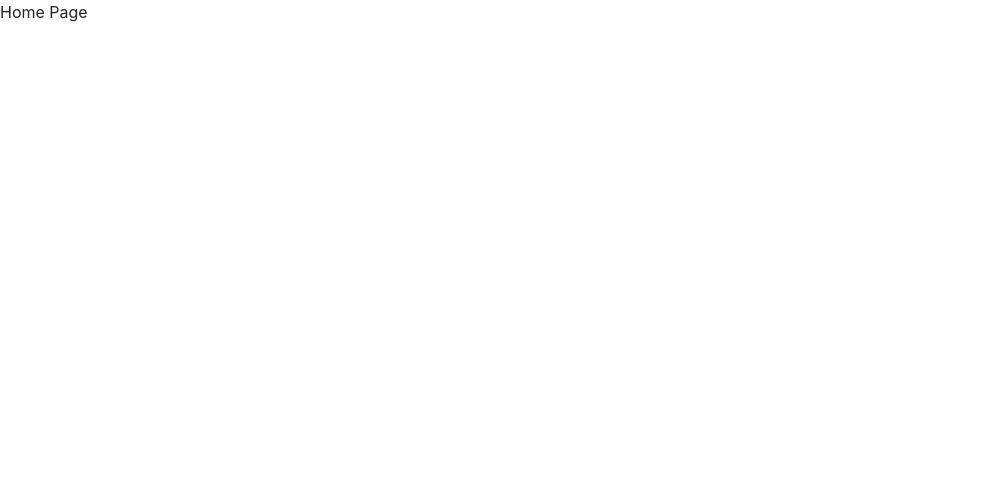
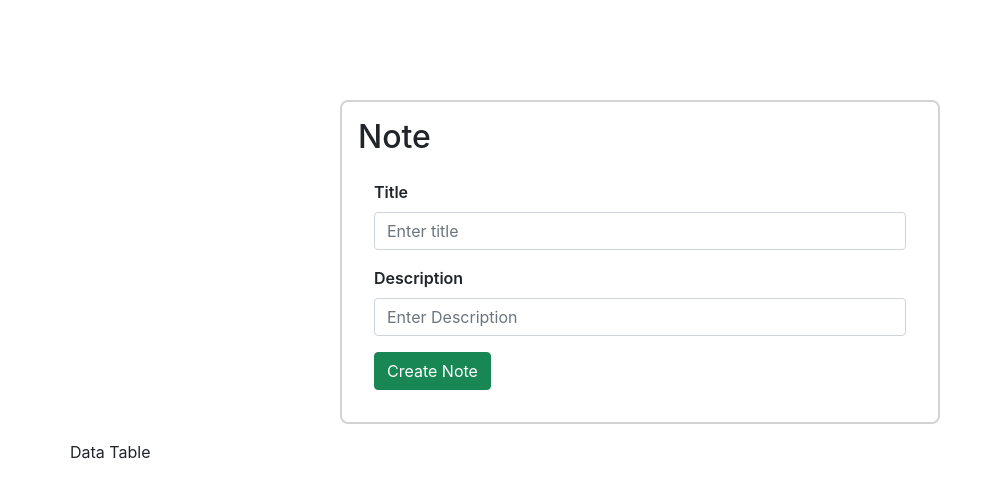
Before and after one commit to jatinkmr/mern_task, a React (Create React App) app in the folder frontend/: page /home in a window 1280 px wide. Shown: the top 498 px of the page, without its empty margins (0-1002 px from the left). Built offline with nearby package versions, Linux system fonts and the light colour scheme; sample sign-in values are in the browser's storage.

Commit message:
note creation done

```diff
--- /dev/null
+++ b/frontend/src/Services/NoteService.js
@@ -0,0 +1,18 @@
+import axios from 'axios'
+
+let headerConfig = {
+    headers: {
+        'Content-Type': 'application/json',
+        'auth-token': localStorage.getItem('auth-token')
+    }
+}
+
+const taskCreationUrl = 'http://localhost:8023/api/v1/create-task'
+const taskCreationService = async reqBodyData => {
+    return await axios.post(taskCreationUrl, reqBodyData, headerConfig)
+}
+
+// eslint-disable-next-line import/no-anonymous-default-export
+export default {
+    taskCreationService
+}
--- a/frontend/src/components/Home.js
+++ b/frontend/src/components/Home.js
@@ -1,9 +1,77 @@
-import React from "react"
+import React, { useState } from "react"
+import './App.css'
+import { Container, Row } from 'reactstrap'
+import { toast } from 'react-toastify'
+import TaskForm from "./TaskForm"
+import NoteService from '../Services/NoteService'
 
-function Home() {
+const Home = () => {
+    const [formData, setFormData] = useState({
+        title: '',
+        description: ''
+    })
+
+    const handleFormChange = (ev) => {
+        setFormData({
+            ...formData,
+            [ev.target.name]: ev.target.value
+        })
+    }
+
+    const handleTaskCreation = async () => {
+        if (!formData.title) {
+            return toast.error('Please enter title', {
+                position: 'top-right',
+                autoClose: 3000
+            })
+        }
+        if (!formData.description) {
+            return toast.error('Please enter description', {
+                position: 'top-right',
+                autoClose: 3000
+            })
+        }
+        try {
+            const response = await NoteService.taskCreationService({
+                "title": formData.title,
+                "description": formData.description
+            })
+
+            if (response.data.error) {
+                return toast.error(response.data.message, {
+                    position: 'top-right',
+                    autoClose: 3000
+                })
+            } else {
+                setFormData({
+                    title: '',
+                    description: ''
+                })
+                return toast.success(response.data.message, {
+                    position: 'top-right',
+                    autoClose: 3000
+                })
+            }
+        } catch (error) {
+            return toast.error(error.message, {
+                position: 'top-right',
+                autoClose: 3000
+            })
+        }
+    }
+
     return (
         <>
-            Home Page
+            <Container>
+                <Row>
+                    <TaskForm
+                        formData={formData}
+                        handleFormChange={handleFormChange}
+                        handleTaskCreation={handleTaskCreation}
+                    />
+                </Row>
+                <Row>Data Table</Row>
+            </Container>
         </>
     )
 }
--- a/frontend/src/components/Login.js
+++ b/frontend/src/components/Login.js
@@ -47,6 +47,16 @@ const Login = () => {
     }
 
     const handleFormType = (frmType) => {
+        setSignInForm({
+            name: '',
+            passWord: '',
+            userName: '',
+            confirmPassWord: ''
+        })
+        setFormData({
+            userName: '',
+            passWord: '',
+        })
         setFormType(frmType)
     }
 
@@ -134,6 +144,12 @@ const Login = () => {
                     autoClose: 3000
                 })
             } else {
+                setSignInForm({
+                    name: '',
+                    passWord: '',
+                    userName: '',
+                    confirmPassWord: ''
+                })
                 handleFormType('login')
                 return toast.success(response.data.message, {
                     position: 'top-right',
--- a/frontend/src/components/LoginForm.js
+++ b/frontend/src/components/LoginForm.js
@@ -28,7 +28,7 @@ const LoginForm = ({ formData, handleChange, loginHandler, handleFormType }) =>
                         onChange={handleChange}
                     />
                 </FormGroup>
-                <Button type="button" onClick={loginHandler}>LogIn</Button>
+                <Button type="button" color="success" onClick={loginHandler}>LogIn</Button>
             </Form>
             <p>Need Account? <Button onClick={() => handleFormType('signup')} type="button" color="link">Click Here</Button></p>
         </div>
--- a/frontend/src/components/SignUp.js
+++ b/frontend/src/components/SignUp.js
@@ -50,7 +50,7 @@ const SignUp = ({ handleFormType, signInForm, handleSignInForm, createNewAccount
                         onChange={handleSignInForm}
                     />
                 </FormGroup>
-                <Button onClick={createNewAccount} type="button">Create</Button>
+                <Button onClick={createNewAccount} color="primary" type="button">Create</Button>
             </Form>
             <p>Already Have Account? <Button onClick={() => handleFormType('login')} type="button" color="link">Click Here</Button></p>
         </div>
--- /dev/null
+++ b/frontend/src/components/TaskForm.js
@@ -0,0 +1,37 @@
+import React from "react";
+import { Form, FormGroup, Label, Input, Button } from 'reactstrap'
+
+const TaskForm = ({ formData, handleFormChange, handleTaskCreation }) => {
+    return (
+        <div className="App">
+            <h2>Note</h2>
+            <Form className="form">
+                <FormGroup>
+                    <Label for="title">Title</Label>
+                    <Input
+                        type="text"
+                        name="title"
+                        id="title"
+                        placeholder="Enter title"
+                        value={formData.title}
+                        onChange={handleFormChange}
+                    />
+                </FormGroup>
+                <FormGroup>
+                    <Label for="description">Description</Label>
+                    <Input
+                        type="text"
+                        name="description"
+                        id="description"
+                        placeholder="Enter Description"
+                        value={formData.description}
+                        onChange={handleFormChange}
+                    />
+                </FormGroup>
+                <Button type="button" color="success" onClick={handleTaskCreation}>Create Note</Button>
+            </Form>
+        </div>
+    )
+}
+
+export default TaskForm
```
